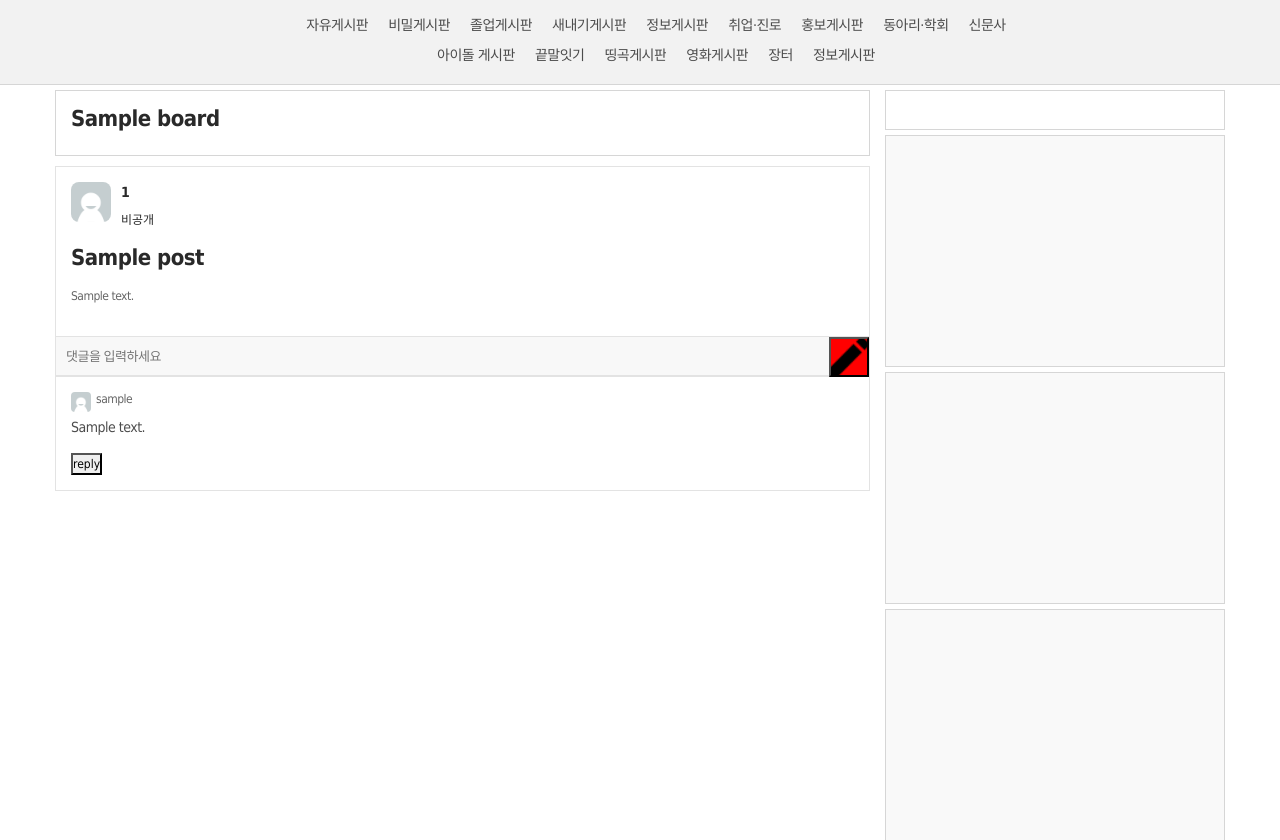
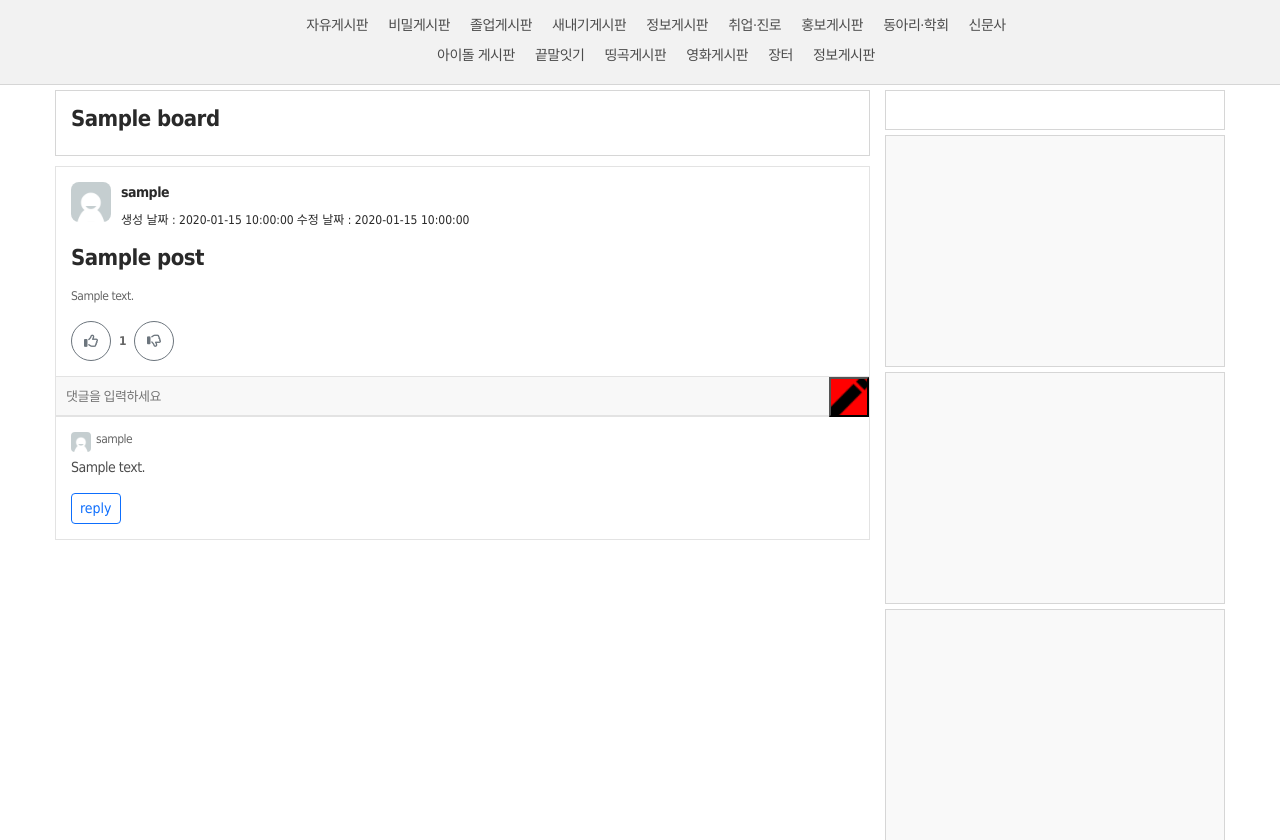
Before and after one commit to C0deCure/Flask-VulnApp, a Flask app: page /board/1/1 in a window 1280 px wide. Shown: the part 75-915 px from the top of the page. Run offline with Flask 3, Linux system fonts and the light colour scheme; tables that the repository leaves empty hold one stand-in row (values such as "Sample post"); parts of the project's set-up code (start-up, migrations or seed data) failed here and were passed over; some libraries are stand-ins or nearby versions.

Commit message:
feat(votes): Add upvotes and downvotes feature

```diff
--- a/app/blueprints/api/routes.py
+++ b/app/blueprints/api/routes.py
@@ -1,6 +1,6 @@
 from flask import jsonify, request, current_app, Blueprint, abort
 from flask_login import current_user, login_required
-from app.models import Board, Post, Comment, User
+from app.models import Board, Post, Comment, User, PostVotes
 from app import db
 
 # Blueprint 생성
@@ -104,3 +104,38 @@ def delete_comment(comment_id):
     db.session.commit()
 
     return jsonify({"message": "Comment deleted"})
+
+@api_bp.route("/posts/<int:post_id>/vote", methods=["POST"])
+@login_required
+def vote_post(post_id):
+    post = Post.query.get_or_404(post_id)
+    data = request.get_json()
+    new_value = data.get('value') # 클라이언트가 보낸 값 (1 또는 -1)
+
+    if new_value not in [1, -1]:
+        return jsonify({"error": "Invalid vote value."}), 400
+
+    # 현재 사용자가 이 게시물에 이미 투표했는지 확인
+    existing_vote = PostVotes.query.filter_by(user_id=current_user.id, post_id=post.id).first()
+
+    if existing_vote:
+        # 이미 같은 투표를 했다면 (예: 추천을 또 누름) -> 투표 취소
+        if existing_vote.value == new_value:
+            db.session.delete(existing_vote)
+        # 다른 투표를 했다면 (예: 비추천 -> 추천) -> 투표 변경
+        else:
+            existing_vote.value = new_value
+    else:
+        # 첫 투표라면 -> 새로운 투표 기록 생성
+        new_vote = PostVotes(user_id=current_user.id, post_id=post.id, value=new_value)
+        db.session.add(new_vote)
+
+    db.session.commit()
+
+    # 프론트엔드에서 UI를 업데이트할 수 있도록 최신 정보를 반환
+    user_vote_value = PostVotes.query.filter_by(user_id=current_user.id, post_id=post.id).first()
+    return jsonify({
+        "message": "Vote processed successfully.",
+        "total_votes": post.total_votes,
+        "user_vote": user_vote_value.value if user_vote_value else 0 # 사용자의 현재 투표 상태 (없으면 0)
+    })
--- a/app/blueprints/board/routes.py
+++ b/app/blueprints/board/routes.py
@@ -108,8 +108,8 @@ def create_comment(board_url, post_id):
     """<UNK> <UNK> <UNK>"""
     post = Post.query.get_or_404(post_id)
     board = Board.query.get_or_404(post.board_id)
-    # form = CommentForm(meta={'csrf': False})
-    form = CommentForm()
+    form = CommentForm(meta={'csrf': False})
+    # form = CommentForm()
     if form.validate_on_submit():
         parent = None
         if form.parent_id.data:
@@ -124,5 +124,5 @@ def create_comment(board_url, post_id):
 
         post.comments.append(comment)
         db.session.commit()
-        return redirect(url_for('board.board_list', board_url=board.url))
+        return redirect(url_for('board.detail', board_url=board.url, post_id=post.id))
     abort(405)
--- a/app/models/__init__.py
+++ b/app/models/__init__.py
@@ -2,5 +2,6 @@ from .user import User
 from .board import Board
 from .post import Post
 from .post import Comment
+from .post import PostVotes
 
-__all__ = ['User', 'Board', 'Post', 'Comment']
+__all__ = ['User', 'Board', 'Post', 'Comment', 'PostVotes']
--- a/app/static/css/article.css
+++ b/app/static/css/article.css
@@ -637,3 +637,55 @@ li {
   border: none;
   background-image: url(http://0.0.0.0/static/images/pencil.png) no-repeat top left;
 }
+
+/* vote css */
+.vote-btn {
+    border-radius: 50%; /* 버튼을 원형으로 */
+    width: 40px;
+    height: 40px;
+    display: inline-flex;
+    align-items: center;
+    justify-content: center;
+    transition: all 0.2s ease-in-out;
+}
+
+/* 활성화 상태일 때 (추천 눌렀을 때) */
+.vote-btn.active .fa-regular {
+    /* 기존 아이콘은 숨김 */
+    display: none;
+}
+.vote-btn.upvote.active::before {
+    /* Font Awesome의 아이콘을 가상요소로 표시 */
+    font-family: "Font Awesome 6 Free";
+    font-weight: 900; /* 400 empty, 900 solid */
+    content: "\f164"; /* '따봉' 아이콘의 유니코드 */
+    color: #ff0000; /* 부트스트랩 Primary 색상 */
+}
+.vote-btn.downvote.active::before {
+    /* Font Awesome의 아이콘을 가상요소로 표시 */
+    font-family: "Font Awesome 6 Free";
+    font-weight: 900; /* 400 empty, 900 solid */
+    content: "\f165"; /* '따봉' 아이콘의 유니코드 */
+    color: #0000ff; /* 부트스트랩 Primary 색상 */
+}
+/* 추천 버튼 활성화 스타일 */
+.vote-btn.upvote.active {
+    background-color: #ffff00;
+    /*border-color: #dd66ee;*/
+    color: white;
+}
+
+/* 비추천 버튼 활성화 스타일 */
+.vote-btn.downvote.active {
+    background-color: #555555;
+    border-color: #0d6efd;
+    color: white;
+}
+
+/* 아이콘이 버튼보다 커서 클릭 안되는 현상 방지 */
+.vote-btn i {
+    pointer-events: none;
+}
+
+.vote-btn:hover {
+    background-color: #e9ecef;
--- a/app/static/js/comments.js
+++ b/app/static/js/comments.js
@@ -18,7 +18,7 @@ document.addEventListener("DOMContentLoaded", () => {
 
                     // reply-btn
                     const replyBtn = document.createElement("button")
-                    replyBtn.classList.add("reply-btn");
+                    replyBtn.className = "reply-btn btn btn-sm btn-outline-primary";
                     replyBtn.textContent = "reply"
 
                     // profile image
@@ -41,14 +41,15 @@ document.addEventListener("DOMContentLoaded", () => {
                     if (currentUserId && comment.user_id == currentUserId) {
                         // 삭제 버튼 (a 태그 대신 button 사용을 권장)
                         const deleteBtn = document.createElement("button");
-                        deleteBtn.className = "delete";
+                        deleteBtn.onclick = () => handleDelete(comment.id);
+                        // Bootstrap 버튼 스타일 적용
+                        deleteBtn.className = "delete btn btn-sm btn-outline-primary ms-2";
                         deleteBtn.textContent = "삭제";
-                        deleteBtn.onclick = () => handleDelete(comment.id);
 
                         // 수정 버튼
                         const editBtn = document.createElement("button");
                         // Bootstrap 버튼 스타일 적용
-                    editBtn.className = "btn btn-sm btn-outline-primary ms-2"; // margin-left 추가
+                        editBtn.className = "edit btn btn-sm btn-outline-primary ms-2"; // margin-left 추가
                         editBtn.textContent = "수정";
 
                         editBtn.onclick = () => {
@@ -159,6 +160,21 @@ document.addEventListener("DOMContentLoaded", () => {
         }
     }
 
+    function updateVoteButtons(widget, userVote) {
+        const upvoteBtn = widget.querySelector('.upvote');
+        const downvoteBtn = widget.querySelector('.downvote');
+
+        // 모든 활성 클래스 초기화
+        upvoteBtn.classList.remove('active');
+        downvoteBtn.classList.remove('active');
+
+        if (userVote === 1) {
+            upvoteBtn.classList.add('active'); // 예: .active { color: orange; }
+        } else if (userVote === -1) {
+            downvoteBtn.classList.add('active'); // 예: .active { color: dodgerblue; }
+        }
+    }
+
     submitBtn.addEventListener("click", () => {
         const text = textInput.value.trim();
 
@@ -167,7 +183,50 @@ document.addEventListener("DOMContentLoaded", () => {
             return;
         }
 
-        addComment(text);
+        // addComment(text);
+    });
+
+    document.querySelectorAll('.vote-widget').forEach(widget => {
+        widget.addEventListener('click', async (event) => {
+            // vote-btn 클래스를 가진 버튼이 클릭되었을 때만 실행
+            if (!event.target.classList.contains('vote-btn')) {
+                return;
+            }
+
+            const postId = widget.dataset.postId;
+            const value = parseInt(event.target.dataset.value, 10);
+
+            try {
+                const response = await fetch(`/api/v1/posts/${postId}/vote`, {
+                    method: 'POST',
+                    headers: {
+                        'Content-Type': 'application/json',
+                        // CSRF 토큰 헤더가 필요하다면 여기에 추가
+                    },
+                    body: JSON.stringify({ value: value })
+                });
+
+                if (!response.ok) {
+                    // 로그인하지 않았거나 다른 에러 발생 시
+                    const errorData = await response.json();
+                    alert(errorData.description || '투표에 실패했습니다.');
+                    return;
+                }
+
+                const data = await response.json();
+
+                // API 응답 값으로 화면의 총 투표 수와 버튼 상태를 업데이트
+                const totalVotesSpan = widget.querySelector('.total-votes');
+                totalVotesSpan.textContent = data.total_votes;
+
+                // (심화) 사용자의 투표 상태에 따라 버튼 색상을 변경하는 로직 추가
+                updateVoteButtons(widget, data.user_vote);
+
+            } catch (error) {
+                console.error('Error:', error);
+                alert('네트워크 오류가 발생했습니다.');
+            }
+        });
     });
 
     // ===== 모달의 '수정 완료' 버튼 로직 수정 =====
--- a/app/templates/articleLayout.html
+++ b/app/templates/articleLayout.html
@@ -3,10 +3,12 @@
     <head>
         <title>{{ title }}</title>
 
-
         <!-- bootstrap -->
         <link href="https://cdn.jsdelivr.net/npm/bootstrap@5.3.3/dist/css/bootstrap.min.css" rel="stylesheet">
         <script src="https://cdn.jsdelivr.net/npm/bootstrap@5.3.3/dist/js/bootstrap.bundle.min.js"></script>
+
+        <!-- font-awesome -->
+        <link rel="stylesheet" href="https://cdnjs.cloudflare.com/ajax/libs/font-awesome/6.5.2/css/all.min.css" />
 
         <!-- custom -->
         <link rel="stylesheet" href="{{ url_for('static', filename='css/article.css') }}">
--- a/app/templates/mastershow.html
+++ b/app/templates/mastershow.html
@@ -11,8 +11,9 @@
         <div id="text" class="article">
             <img class="profileimg" src="{{ url_for('static', filename='images/0.png') }}">
             <div class="profile">
-                <h3 class="large">{{ post.id }}</h3>
-                <time class="large">비공개</time>
+                <h3 class="large">{{ post.user.username }}</h3>
+                <time class="large">생성 날짜 : {{ post.created_at }}</time>
+                <time class="large">수정 날짜 : {{ post.updated_at }}</time>
                 {% if current_user.is_authenticated and current_user.id == post.user_id %}
                     <a href="/board/{{ board.url }}/delete/{{ post.id }}">
                         <p class="delete">삭제</p>
@@ -23,6 +24,19 @@
                 {% endif %}
                 <h2 class="large">{{ post.title }}</h2>
                 <p id="post-text" class="large"></p>
+
+                <div class="vote-widget d-flex align-items-center" data-post-id="{{ post.id }}">
+                    <button class="btn btn-outline-secondary btn-sm vote-btn upvote" data-value="1" title="추천">
+                        <i class="fa-regular fa-thumbs-up"></i>
+                    </button>
+
+                    <span class="total-votes mx-2 fw-bold">{{ post.total_votes }}</span>
+
+                    <button class="btn btn-outline-secondary btn-sm vote-btn downvote" data-value="-1" title="비추천">
+                        <i class="fa-regular fa-thumbs-down"></i>
+                    </button>
+                </div>
+
             </div>
         </div>
         <div id="comment" data-post-id="{{ post.id }}" data-current-user-id="{{ current_user.id if current_user.is_authenticated else '' }}">
@@ -78,13 +92,11 @@
     const editModalElement = document.getElementById('editModal');
     const editModal = new bootstrap.Modal(editModalElement);
 
-// --- 폼 관련 요소 가져오기는 동일 ---
     const editForm = document.getElementById('edit-form');
     const hiddenCommentIdInput = document.getElementById('edit-comment-id');
     const newContentInput = document.getElementById('edit-new-content');
     const modalResultMessage = document.getElementById('modal-result-message');
 
-
 </script>
 <script src="{{ url_for('static', filename='js/comments.js') }}"></script>
 {% endblock %}
```
Also changed, not shown: app/models/post.py (+16 -6 lines), app/static/css/style1.css (line endings or trailing spaces). Lines whose indentation alone changed are shown as unchanged.
